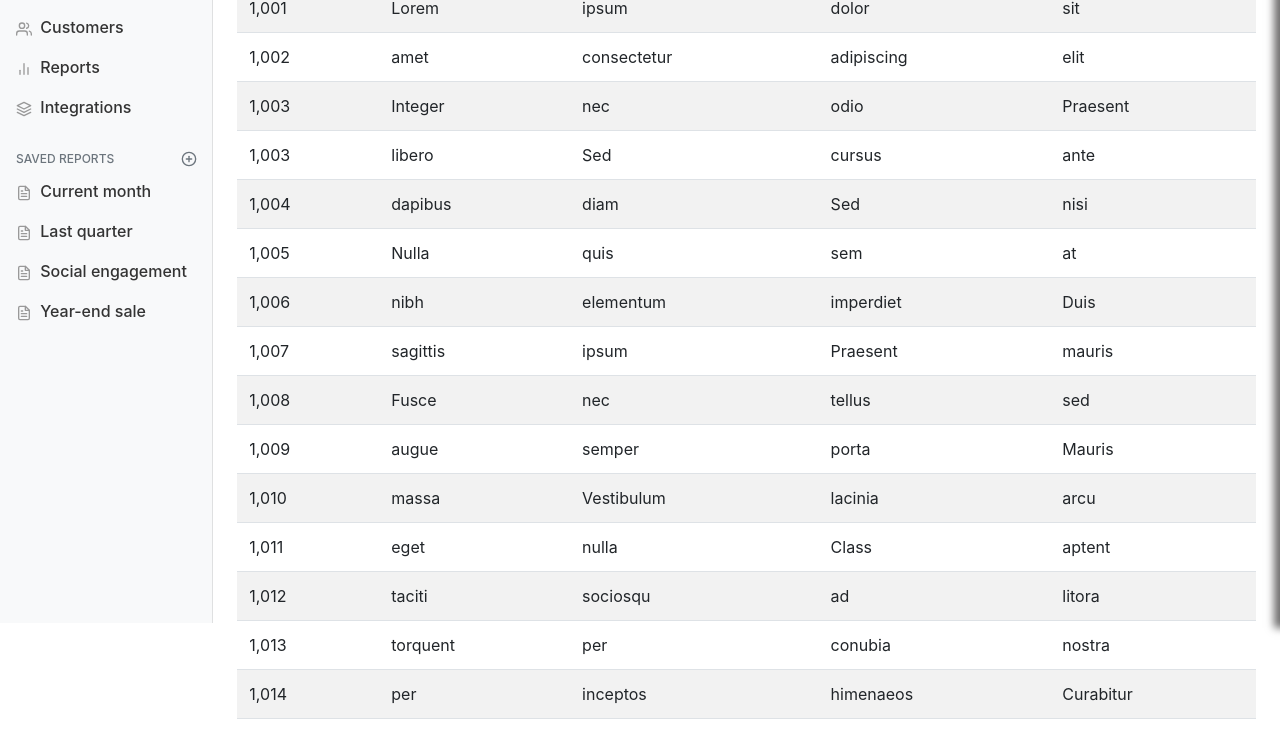
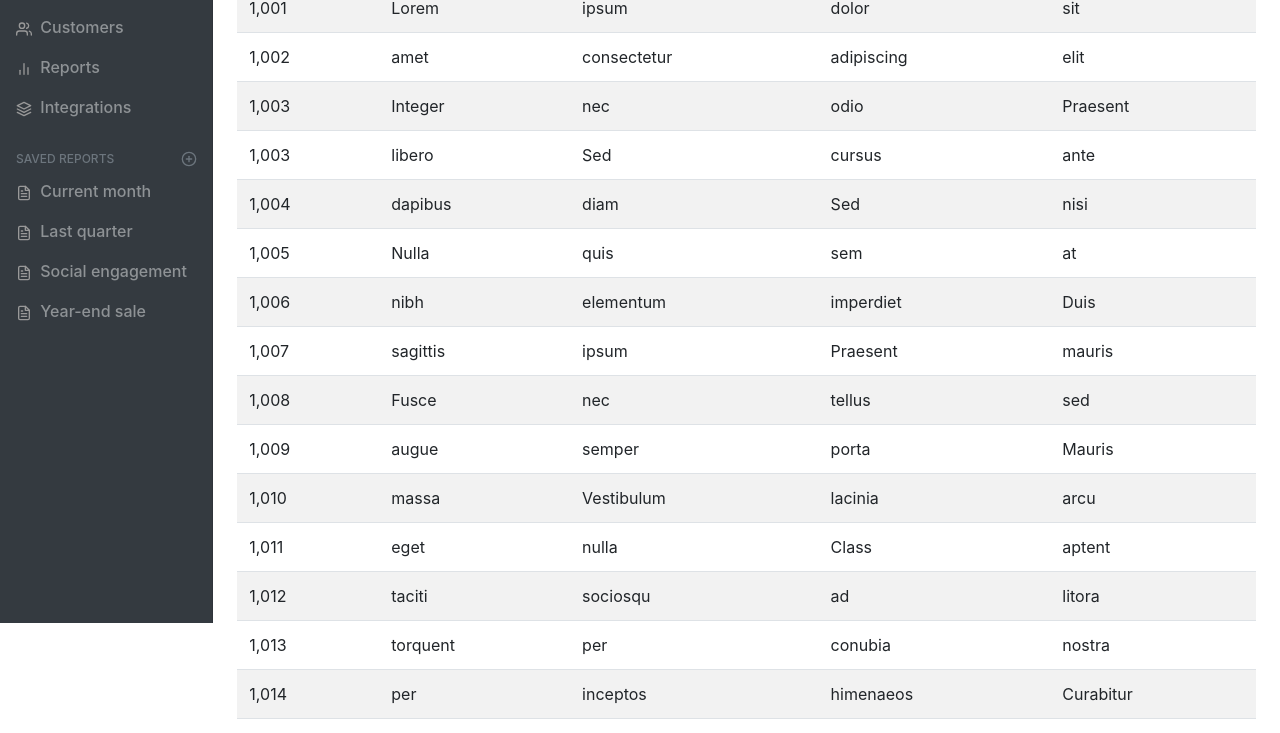
Before and after one commit to akifkhan75/bs-dashboard, a plain HTML site: page index.html in a window 1280 px wide. Shown: the part 177-910 px from the top of the page. Drawn offline with nearby package versions, Linux system fonts and the light colour scheme.

Commit message:
sidebar changes

```diff
--- a/css/styles.css
+++ b/css/styles.css
@@ -57,7 +57,7 @@ body {
 
 .sidebar .nav-link {
   font-weight: 500;
-  color: #333;
+  color: #8e9295;
 }
 
 .sidebar .nav-link .feather {
@@ -123,7 +123,7 @@ body {
     width: 35%;
     height: 100vh;
     top: 0;
-    right: -35%;
+    right: -40%;
     z-index: 120;
     padding: 55px 20px;
     box-shadow: 2px -3px 8px 8px #6f6e6e;
--- a/index.html
+++ b/index.html
@@ -66,7 +66,7 @@
     <div class="container-fluid">
 
         <div class="row">
-            <nav id="sidebarMenu" class="col-md-3 col-lg-2 d-md-block bg-light sidebar collapse">
+            <nav id="sidebarMenu" class="col-md-3 col-lg-2 navbar-dark d-md-block bg-dark sidebar collapse">
                 <div class="sidebar-sticky pt-3">
                     <ul class="nav flex-column">
                         <li class="nav-item">
```
